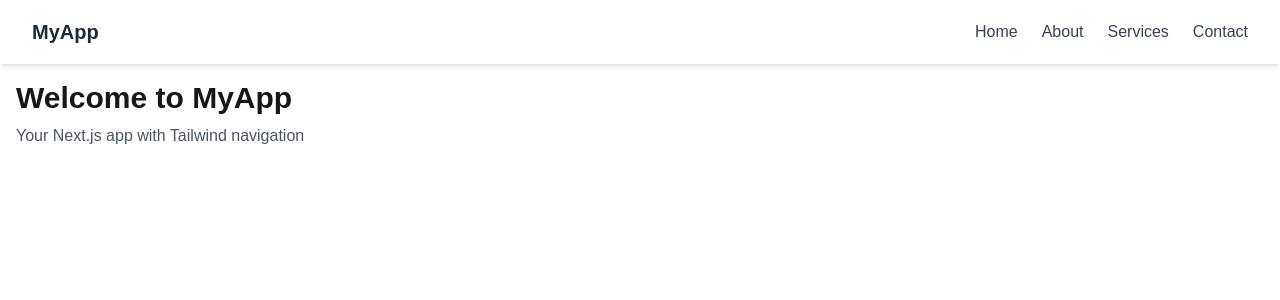
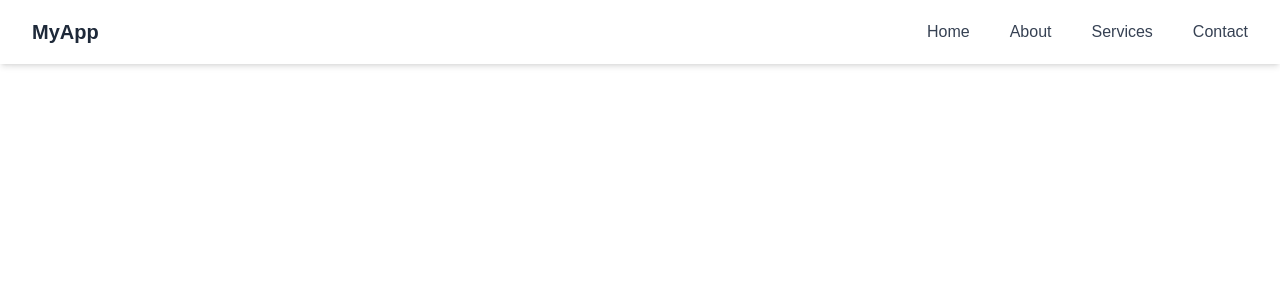
Before and after one commit to Elakkiya-S-28/portfolio_web, a Next.js app: page / in a window 1280 px wide. Shown: the top 300 px of the page. Built offline with nearby package versions, Linux system fonts and the light colour scheme.

Commit message:
Arranging the Screens

```diff
--- a/src/Navigation/index.tsx
+++ b/src/Navigation/index.tsx
@@ -18,7 +18,7 @@ export default function Navbar() {
           </div>
 
           {/* Desktop Menu */}
-          <div className="hidden md:flex space-x-6">
+          <div className="hidden md:flex space-x-10">
             <Link href="/" className="text-gray-700 hover:text-blue-600">Home</Link>
             <Link href="/about" className="text-gray-700 hover:text-blue-600">About</Link>
             <Link href="/services" className="text-gray-700 hover:text-blue-600">Services</Link>
--- a/src/app/page.tsx
+++ b/src/app/page.tsx
@@ -1,20 +1,8 @@
-// export default function Home() {
-//   return (
-//     <main className="flex min-h-screen flex-col items-center justify-between p-24">
-//       <h1 className="text-4xl font-bold">Welcome to the Home Pagews</h1>
-//     </main>
-//   );
-// }
-import Navbar from '../Navigation'
+import Main from "../container/Main"
 
-export default function Home() {
-  return (
-    <>
-      <Navbar />
-      <main className="pt-20 px-4">
-        <h1 className="text-3xl font-bold">Welcome to MyApp</h1>
-        <p className="mt-2 text-gray-600">Your Next.js app with Tailwind navigation</p>
-      </main>
-    </>
-  );
+
+ const Page = () =>{
+  return <Main/>
 }
+
+export default Page
--- /dev/null
+++ b/src/container/Main/index.tsx
@@ -0,0 +1,14 @@
+import Navbar from "../../Navigation";
+
+
+export default function Main() {
+  return (
+    <>
+      <Navbar />
+      {/* <main className="pt-20 px-4">
+        <h1 className="text-3xl font-bold">Welcome to MyApp</h1>
+        <p className="mt-2 text-gray-600">Your Next.js app with Tailwind navigation</p>
+      </main> */}
+    </>
+  );
+}
```
